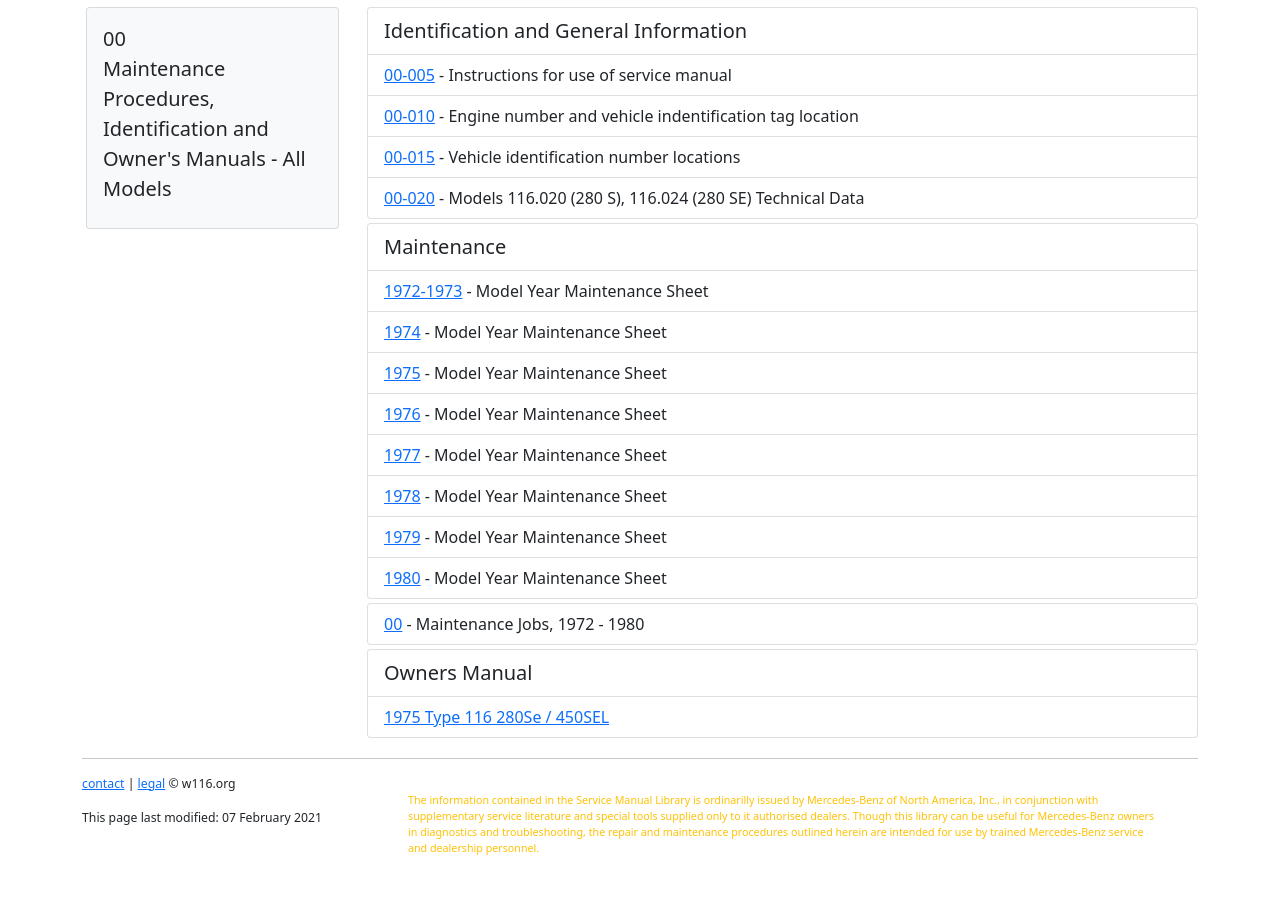
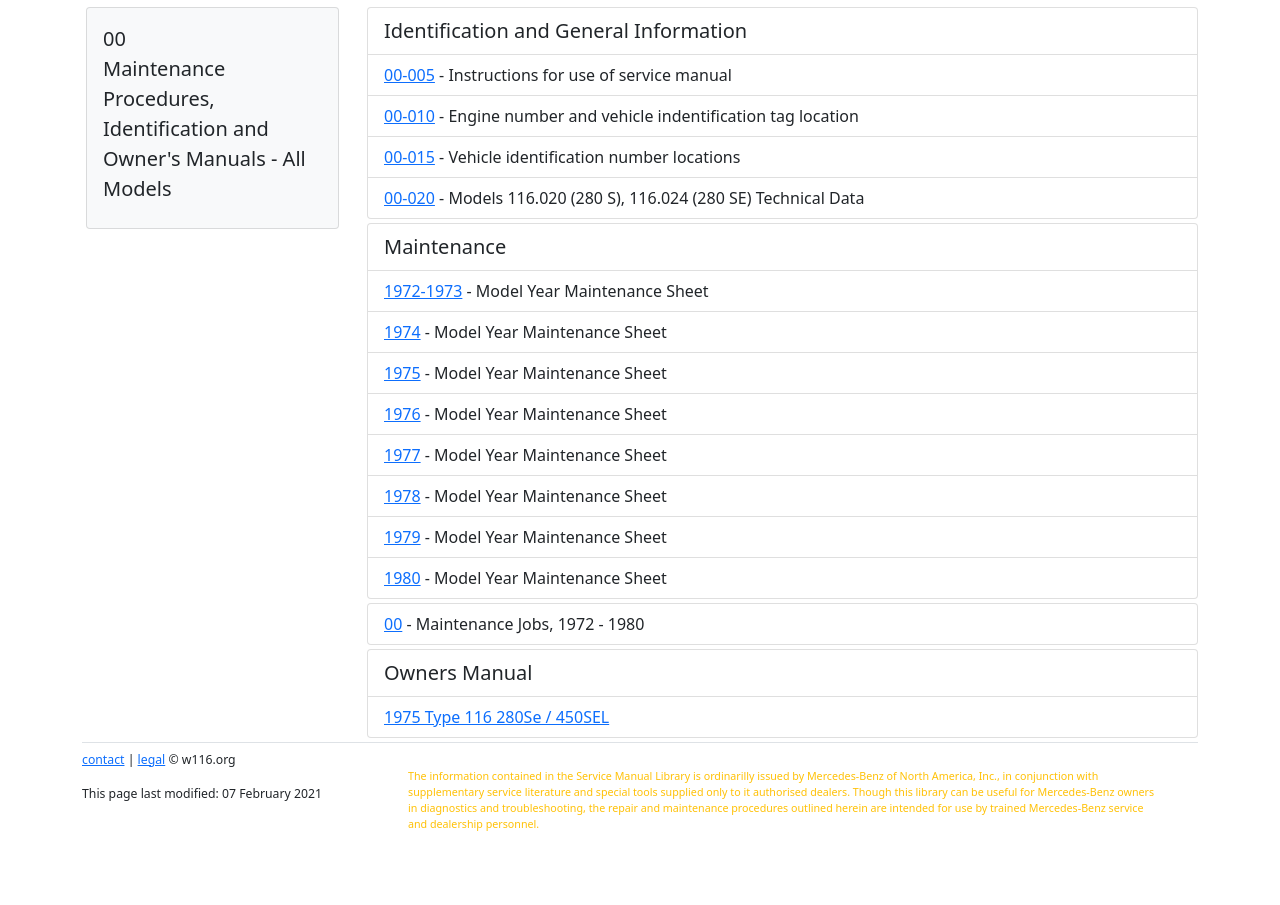
Before and after one commit to W116org/handbook, a Jekyll site: the page built from Maintenance.html, in a window 1280 px wide. Shown: the part 217-1122 px from the top of the page. Built offline with Jekyll 4.4.1, drawn with Linux system fonts in a browser that asks for light colours; comment, search, counter and statistics services are not loaded; after the commit the page ends 1098 px from its top, so only the background shows below that.

Commit message:
Update footer.html

```diff
--- a/_includes/footer.html
+++ b/_includes/footer.html
@@ -2,8 +2,7 @@
 
 {% include adsense.html %}
 
-     <hr>
-
+     <div class="pt-2 border-top">
           <div class="row small">
                <div class="col-xs-12 col-md-3">
                     <p class="small"><a href="mailto:&#105;&#110;&#102;&#111;&#64;&#119;&#49;&#49;&#54;&#46;&#111;&#114;&#103;">contact</a> | <a href="//www.w116.org/legal/">legal</a> &copy;&nbsp;w116.org</p>
@@ -13,4 +12,5 @@
                     {% include disclaimer.html %}
                </div>
           </div>
+     </div>
 </footer>
```
Lines whose indentation alone changed are shown as unchanged.
